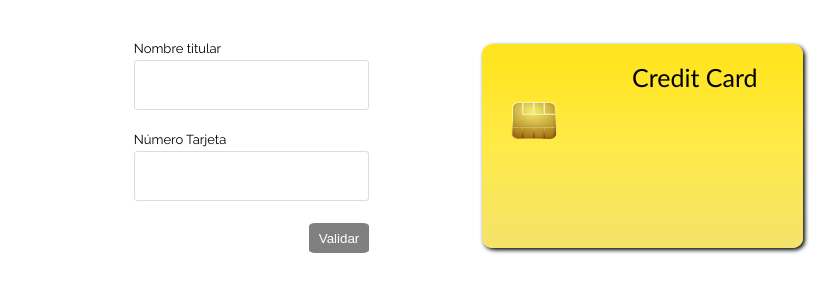
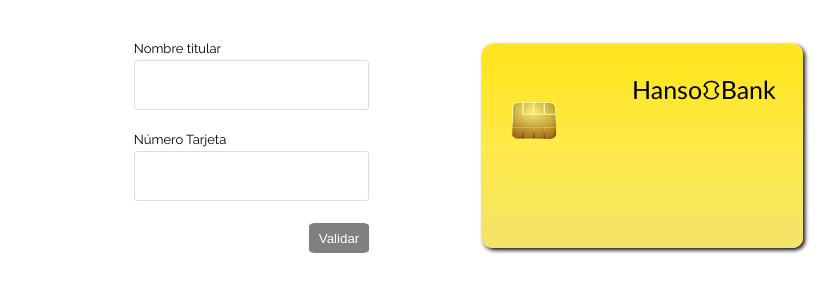
Before and after one commit to abrakel/DEV005-card-validation, a plain HTML site: page index.html in a window 1280 px wide. Shown: the part 69-362 px from the top of the page, without its empty margins (206-1046 px from the left). Drawn offline with Linux system fonts and the light colour scheme.

Commit message:
Correccion de errores y readme

```diff
--- a/index.html
+++ b/index.html
@@ -24,7 +24,7 @@
       <!-- Tarjeta de credito -->
       <div class="contenido2">
           <div class="dtarjeta">
-            <div class="banco"><p class="ccard">Credit Card</p></div>
+            <div class="banco"><p class="ccard">Hanso&#9979;Bank</p></div>
             <div class="chip"><img class="imgchip" src="images/circuito.png"></div>
             <div class="numerotarjeta"><p class="ntarj" id="tarj"></p></div>
             <div class="row">
```
Also changed, not shown: style.css (line endings or trailing spaces).
